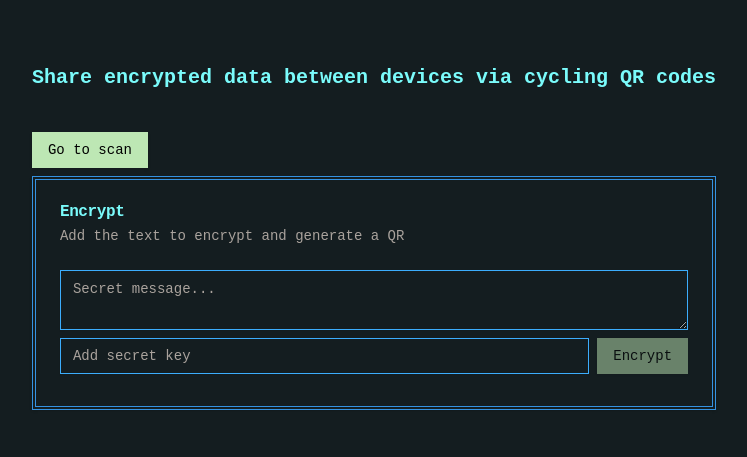
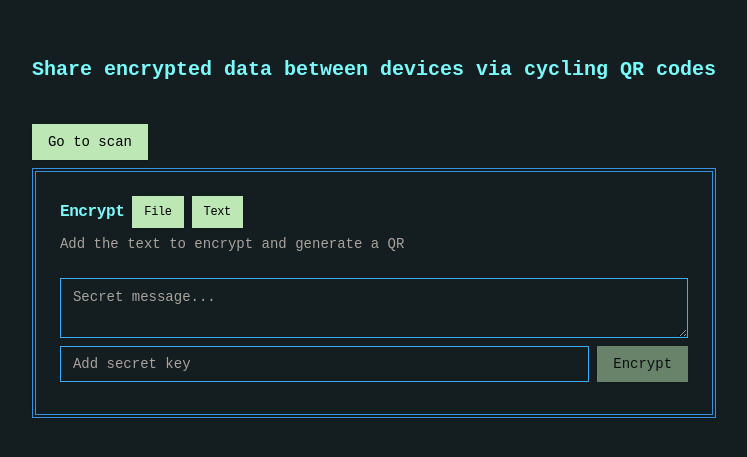
Before and after one commit to emdmed/shareQR, a Next.js app: page / in a window 1280 px wide. Shown: the part 163-620 px from the top of the page, without its empty margins (266-1013 px from the left). Built offline with nearby package versions, Linux system fonts and the light colour scheme.

Commit message:
upload file

```diff
--- a/src/app/page.tsx
+++ b/src/app/page.tsx
@@ -1,6 +1,6 @@
 "use client";
 
-import { useState } from "react";
+import { useState, ChangeEvent } from "react";
 import ImportDialog from "./components/qr/import/importDialog";
 import ExportDialog from "./components/qr/export/exportDialog";
 import {
@@ -10,20 +10,45 @@ import {
   CardHeader,
   CardTitle,
 } from "@/components/ui/card";
-
 import { Textarea } from "@/components/ui/textarea";
 import { Button } from "@/components/ui/button";
 import { Input } from "@/components/ui/input";
 import { encryptString } from "@/lib/encryption/browserEncryption";
 
+type EncryptMode = "text" | "file";
+
 export default function Home() {
-  const [toggleShareDialog, setToggleShareDialog] = useState(false);
-  const [encryptedData, setEncryptedData] = useState("");
-  const [secretKey, setSecretKey] = useState("");
-  const [text, setText] = useState("");
+  const [toggleShareDialog, setToggleShareDialog] = useState<boolean>(false);
+  const [encryptedData, setEncryptedData] = useState<string>("");
+  const [secretKey, setSecretKey] = useState<string>("");
+  const [text, setText] = useState<string>("");
+  const [encryptMode, setEncrypMode] = useState<EncryptMode>("text");
+  const [fileContent, setFileContent] = useState<string>("");
+
+  console.log("fileContent", fileContent);
 
   const handleEncryptAction = () => {
+    if (encryptMode === "text") {
       setEncryptedData(encryptString(text, secretKey));
+    }
+    if (encryptMode === "file") {
+      setEncryptedData(encryptString(fileContent, secretKey));
+    }
+  };
+
+  const handleFileChange = (e: ChangeEvent<HTMLInputElement>) => {
+    const file = e.target.files?.[0];
+    if (file) {
+      const reader = new FileReader();
+      reader.onload = (event: ProgressEvent<FileReader>) => {
+        const result = event.target?.result;
+        setFileContent(result as string);
+      };
+      reader.onerror = (err) => {
+        console.error("Error reading file:", err);
+      };
+      reader.readAsText(file, "utf8");
+    }
   };
 
   return (
@@ -35,20 +60,12 @@ export default function Home() {
         <div className="grid w-full">
           <div className="my-2">
             {!toggleShareDialog && (
-              <Button
-                onClick={() => {
-                  setToggleShareDialog(true);
-                }}
-              >
+              <Button onClick={() => setToggleShareDialog(true)}>
                 Go to scan
               </Button>
             )}
             {toggleShareDialog && (
-              <Button
-                onClick={() => {
-                  setToggleShareDialog(false);
-                }}
-              >
+              <Button onClick={() => setToggleShareDialog(false)}>
                 Go to generate Qr code
               </Button>
             )}
@@ -56,20 +73,35 @@ export default function Home() {
           {!toggleShareDialog && (
             <Card className="rounded-none border-4 border-double">
               <CardHeader>
-                <CardTitle>
+                <CardTitle className="flex gap-2 items-center">
                   <span>Encrypt</span>
+                  <Button onClick={() => setEncrypMode("file")} size="sm">
+                    File
+                  </Button>
+                  <Button onClick={() => setEncrypMode("text")} size="sm">
+                    Text
+                  </Button>
                 </CardTitle>
                 <CardDescription>
                   Add the text to encrypt and generate a QR
                 </CardDescription>
               </CardHeader>
               <CardContent>
+                {encryptMode === "text" && (
                   <Textarea
                     className="border-secondary"
                     value={text}
                     onChange={(e) => setText(e.target.value)}
                     placeholder="Secret message..."
-                ></Textarea>
+                  />
+                )}
+                {encryptMode === "file" && (
+                  <Input
+                    className="border-secondary"
+                    type="file"
+                    onChange={handleFileChange}
+                  />
+                )}
                 <div className="flex justify-end py-2 gap-2">
                   <Input
                     className="border-secondary"
@@ -80,7 +112,10 @@ export default function Home() {
                   />
                   <Button
                     onClick={handleEncryptAction}
-                    disabled={!(secretKey && text)}
+                    disabled={
+                      !secretKey ||
+                      (encryptMode === "text" ? !text : !fileContent)
+                    }
                   >
                     Encrypt
                   </Button>
```
Lines whose indentation alone changed are shown as unchanged.
